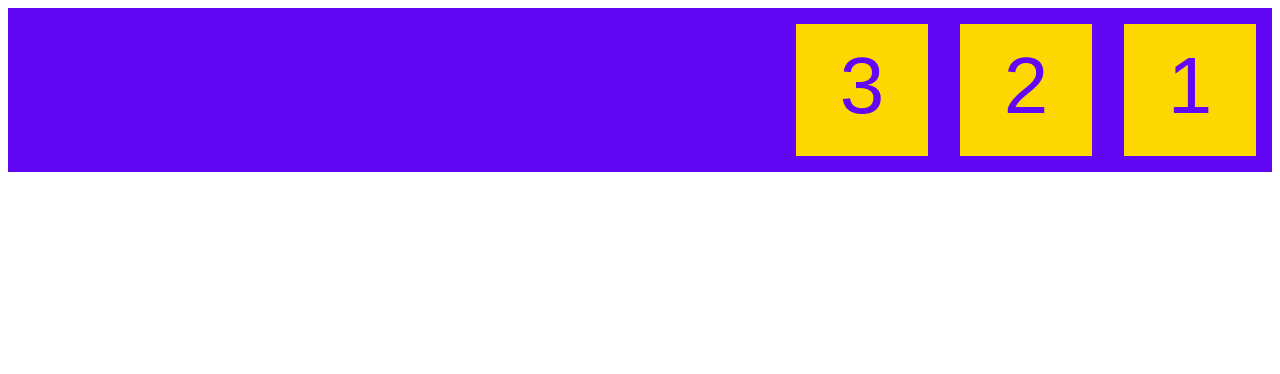
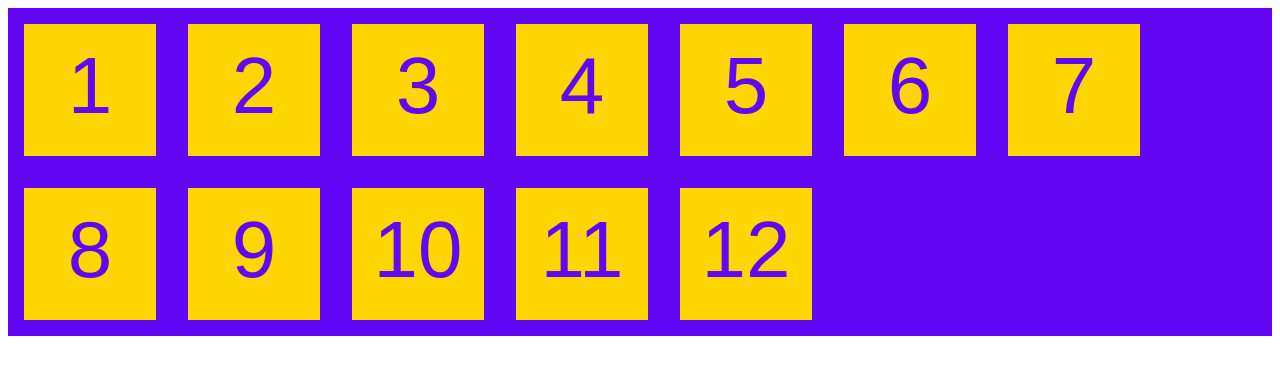
Before and after one commit to GitPersonal/flexbox_lesson, a plain HTML site: page index.html in a window 1280 px wide. Drawn offline with Linux system fonts and the light colour scheme.

Commit message:
update images again

```diff
--- a/index.html
+++ b/index.html
@@ -14,6 +14,15 @@
         <div class="flex-item">1</div>
         <div class="flex-item">2</div>
         <div class="flex-item">3</div>
+        <div class="flex-item">4</div>
+        <div class="flex-item">5</div>
+        <div class="flex-item">6</div>
+        <div class="flex-item">7</div>
+        <div class="flex-item">8</div>
+        <div class="flex-item">9</div>
+        <div class="flex-item">10</div>
+        <div class="flex-item">11</div>
+        <div class="flex-item">12</div>
     </div>
 </body>
 
--- a/style.css
+++ b/style.css
@@ -17,5 +17,5 @@
 .flex-container{
     background: rgb(98, 7, 245);
     display: flex;
-    flex-direction: row-reverse;
+    flex-wrap: wrap;
 }
```
Also changed, not shown: images/flex-wrap.png.
